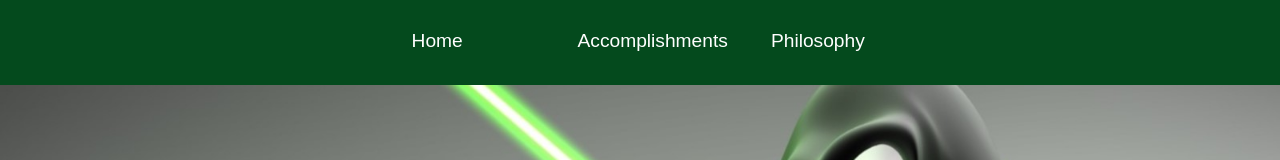
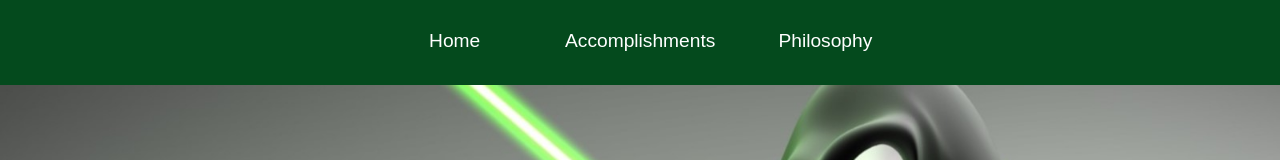
Before and after one commit to wbollock/LIS5362, a plain HTML site: page A4/index.html in a window 1280 px wide. Shown: the top 160 px of the page. Drawn offline with Linux system fonts and the light colour scheme.

Commit message:
fixing buttons

```diff
--- a/A4/index.html
+++ b/A4/index.html
@@ -9,9 +9,9 @@
 
 		<nav>
 			<div class="container">
-				<a href="#main">Home</a>
+				<a id="left_btn" href="#main">Home</a>
 		        <a href="#accomplishments">Accomplishments</a>
-				<a href="#thoughts">Philosophy</a>
+				<a id="right_btn" href="#thoughts">Philosophy</a>
             </div>
         </nav>
 
--- a/A4/style.css
+++ b/A4/style.css
@@ -1,3 +1,12 @@
+/* fixing my awful button mistakes */
+
+#left_btn {
+    padding: 25px;
+}
+
+#right_btn {
+    padding: 25px;
+}
 
 body {
     background-color: #efefef;
@@ -62,7 +71,7 @@ nav a {
     text-decoration: none;
     /* fixing padding for nav */
     padding-top: 30px;
-    padding-right: 55px;
+    padding-right: 80px;
     padding-bottom: 30px;
     padding-left: 30px;
 }
```
